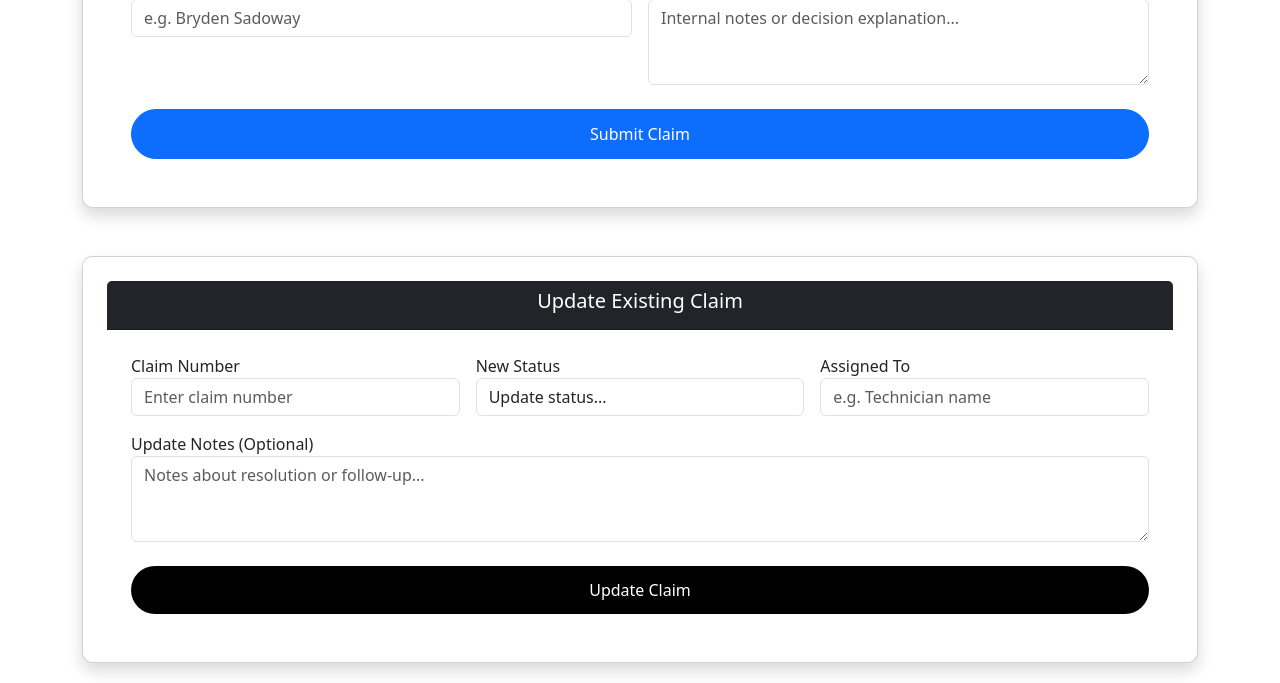
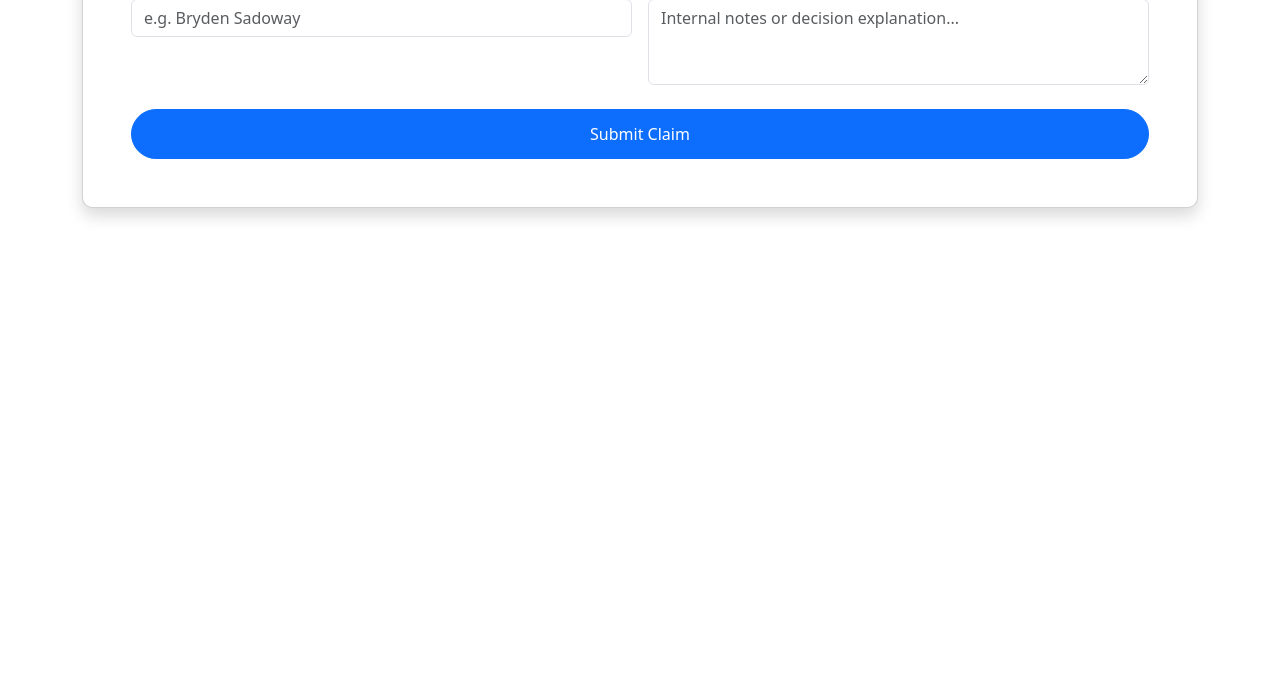
Before and after one commit to IfeanyiAyadiuno/C3-, a Django app: page /users/dealer/submit-claim/ in a window 1280 px wide. Shown: the part 884-1567 px from the top of the page. After the commit the page ends 1103 px from the top, so only its background shows below. Run offline with Django 5.2, Linux system fonts and the light colour scheme; a user stored in the database is signed in; some libraries are stand-ins or nearby versions.

Commit message:
Move claim update form to detail view, remove update_claim route

```diff
--- a/users/templates/users/submit_claim.html
+++ b/users/templates/users/submit_claim.html
@@ -102,43 +102,6 @@
             </div>
         </form>
     </div>
-
-    <!-- ========== Existing Claim Update Form ========== -->
-    <div class="card p-4 shadow" style="border-radius: 10px;">
-        <div class="card-header text-white text-center bg-dark">
-            <h5>Update Existing Claim</h5>
-        </div>
-        <form method="post" action="{% url 'warranty:update_claim' %}" class="p-4">
-            {% csrf_token %}
-            <div class="row g-3">
-                <div class="col-md-4">
-                    <label>Claim Number</label>
-                    <input type="text" name="claim_number" class="form-control" placeholder="Enter claim number" required>
-                </div>
-                <div class="col-md-4">
-                    <label>New Status</label>
-                    <select name="status" class="form-control">
-                        <option value="" selected disabled>Update status...</option>
-                        <option value="Pending">Pending</option>
-                        <option value="Approved">Approved</option>
-                        <option value="Denied">Denied</option>
-                        <option value="Resolved">Resolved</option>
-                    </select>
-                </div>
-                <div class="col-md-4">
-                    <label>Assigned To</label>
-                    <input type="text" name="assigned_to" class="form-control" placeholder="e.g. Technician name">
-                </div>
-                <div class="col-md-12">
-                    <label>Update Notes (Optional)</label>
-                    <textarea name="c3_notes" class="form-control" rows="3" placeholder="Notes about resolution or follow-up..."></textarea>
-                </div>
-            </div>
-            <div class="text-center mt-4">
-                <button type="submit" class="btn btn-dark">Update Claim</button>
-            </div>
-        </form>
-    </div>
 </div>
 
 </body>
--- a/warranty/urls.py
+++ b/warranty/urls.py
@@ -8,5 +8,4 @@ urlpatterns = [
     path('claims/', views.claims_list, name='claims_list'),
     path('claims/<int:claim_id>/', views.claim_detail, name='claim_detail'),
     path('policies/search/', views.policies_search, name='policies_search'),
-    path('dealer/update-claim/', views.update_claim, name='update_claim'),
 ]
```
Also changed, not shown: warranty/templates/warranty/claims_detail.html (+37 -1 lines), warranty/views.py (+21 -29 lines), db.sqlite3.
